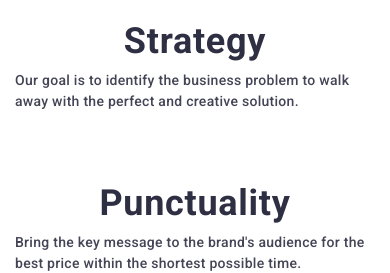
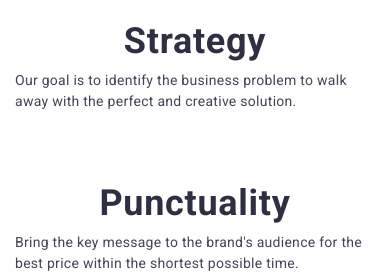
Before and after one commit to Maksym-Kotsiupak/goit-markup-hw-07, a plain HTML site: page index.html in a window 390 px wide. Shown: the part 572-845 px from the top of the page. Drawn offline with nearby package versions, Linux system fonts and the light colour scheme.

Commit message:
hkvjyfvjc

```diff
--- a/css/styles.css
+++ b/css/styles.css
@@ -827,6 +827,11 @@ body {
     font-size: 36px;
     line-height: 1.11;
   }
+    .distinctive-features-text {
+      font-weight: 400;
+
+    }
+
 
 }
 
```
